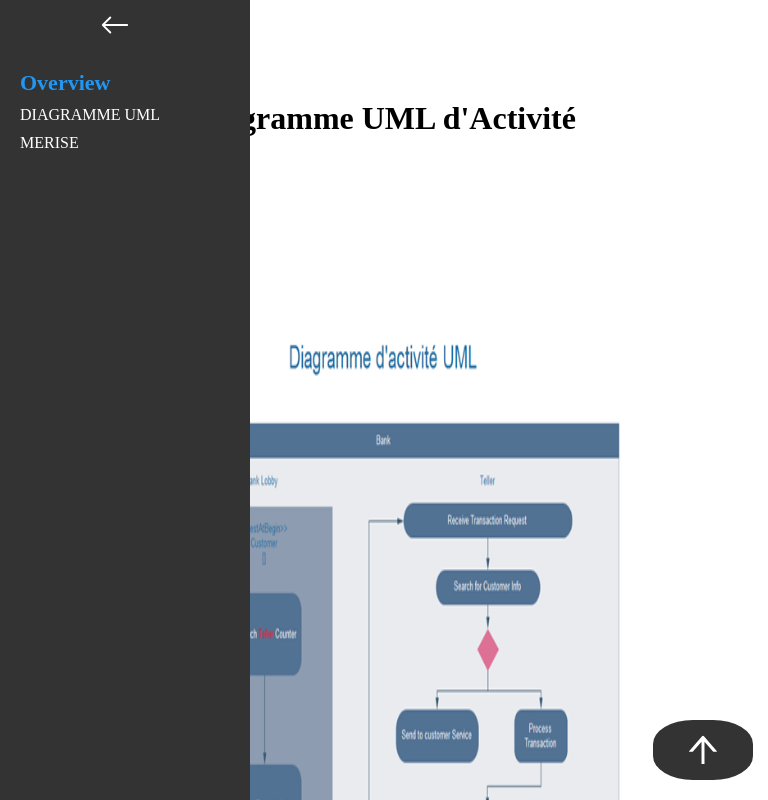
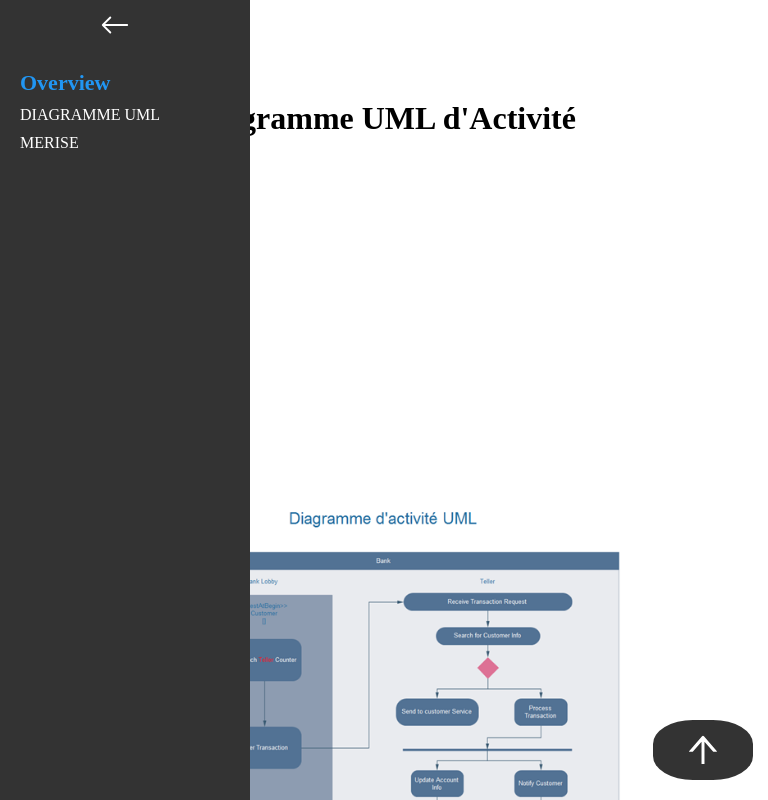
Before and after one commit to 2023-cda-alt-devops-p3/catalog-az, a React (Create React App) app: page /DA in a window 768 px wide. Shown: the top 800 px of the page. Built offline with nearby package versions, Linux system fonts and the light colour scheme.

Commit message:
fix: img resize

```diff
--- a/src/index.css
+++ b/src/index.css
@@ -12,6 +12,7 @@
 .img-diag {
   width: 300px;
   height: 200px;
+  object-fit: contain;
 }
 .text-center{
     text-align: center;
@@ -229,6 +230,7 @@ body {
     .img-diag {
       width: 400px;
       height: 20px;
+      object-fit: contain;
     }
     .titre-section{
       font-size: 20px;
@@ -241,6 +243,7 @@ body {
   .img-diag {
     width: 100%;
     height: 700px;
+    object-fit: contain;
   }
   .text-info {
     font-size: 22px;
```
